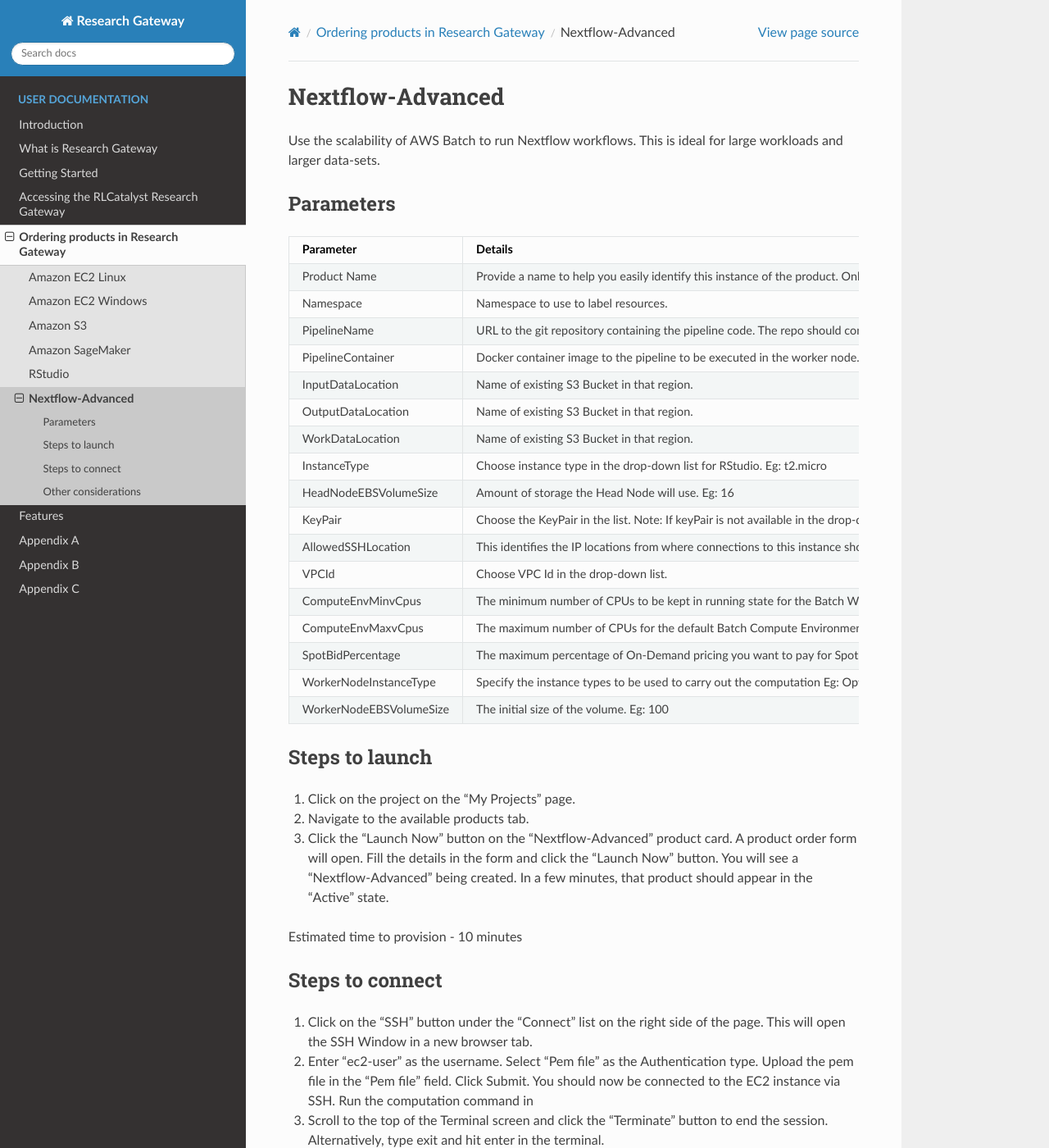
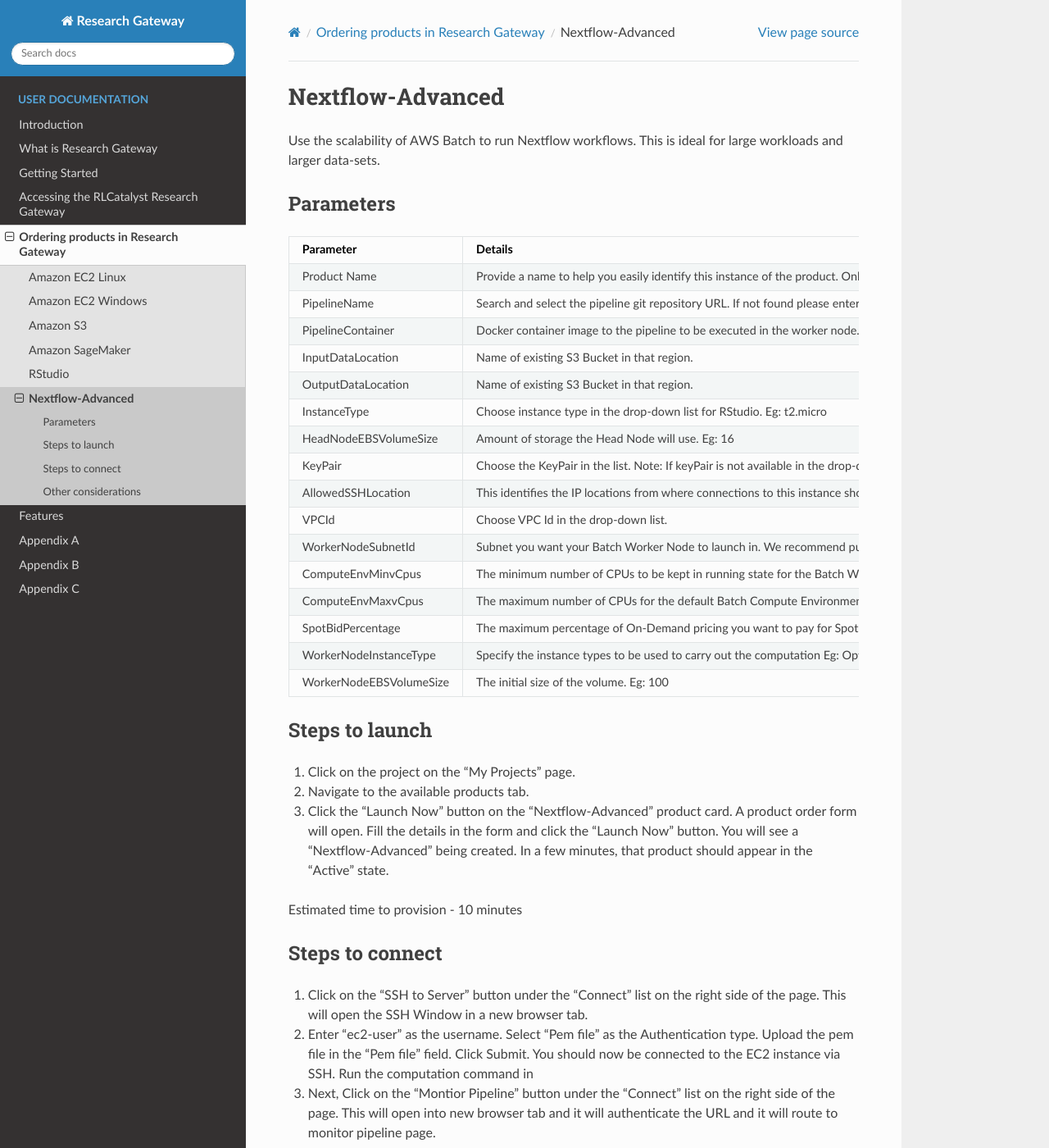
Before and after one commit to RLOpenCatalyst/rg-doc, a Sphinx documentation site: the page built from source/nextflow.rst, in a window 1280 px wide and 1400 px high. Shown: the whole window at 82% size. Built offline with Sphinx 7.4.7 and the Read the Docs theme 2.0.0, drawn with Linux system fonts in a browser that asks for light colours; some of the changed text lies outside the part shown.

Commit message:
Update the nextflow advanced doc

```diff
--- a/source/nextflow.rst
+++ b/source/nextflow.rst
@@ -14,17 +14,13 @@
      - Details
    * - Product Name
      - Provide a name to help you easily identify this instance of the product. Only alphanumeric characters, dots, hyphens and underscores are allowed. Spaces and special characters are not allowed. Eg: MedicalResearch
-   * - Namespace
-     - Namespace to use to label resources.
    * - PipelineName
-     - URL to the git repository containing the pipeline code. The repo should contain nextflow.config file which specifies the name of the docker container image. Eg: https://github.com/seqeralabs/nextflow-tutorial.git
+     - Search and select the pipeline git repository URL. If not found please enter the custom pipeline URL. The repo should contain the nextflow.config file which specifies the name of the docker container image. Eg: https://github.com/seqeralabs/nextflow-tutorial.git
    * - PipelineContainer
      - Docker container image to the pipeline to be executed in the worker node. Eg: nextflow/rnaseq-nf:latest
    * - InputDataLocation
      - Name of existing S3 Bucket in that region.
    * - OutputDataLocation
-     - Name of existing S3 Bucket in that region.
-   * - WorkDataLocation
      - Name of existing S3 Bucket in that region.
    * - InstanceType
      - Choose instance type in the drop-down list for RStudio. Eg: t2.micro
@@ -36,6 +32,8 @@
      - This identifies the IP locations from where connections to this instance should be allowed. For the security of your instance, we recommend you allow connections only from your own location. You can find your IP using https://whatismyipaddress.com/ Eg: 0.0.0.0/0
    * - VPCId
      - Choose VPC Id in the drop-down list.
+   * - WorkerNodeSubnetId
+     - Subnet you want your Batch Worker Node to launch in. We recommend public subnets.
    * - ComputeEnvMinvCpus
      - The minimum number of CPUs to be kept in running state for the Batch Worker Nodes. Eg: 0
    * - ComputeEnvMaxvCpus
@@ -60,9 +58,11 @@
 Steps to connect
 ----------------
 
-1. Click on the “SSH” button under the “Connect” list on the right side of the page. This will open the SSH Window in a new browser tab.
+1. Click on the “SSH to Server” button under the “Connect” list on the right side of the page. This will open the SSH Window in a new browser tab.
 2. Enter “ec2-user” as the username. Select “Pem file” as the Authentication type. Upload the pem file in the “Pem file” field. Click Submit. You should now be connected to the EC2 instance via SSH. Run the computation command in
-3. Scroll to the top of the Terminal screen and click the “Terminate” button to end the session. Alternatively, type exit and hit enter in the terminal.
+3. Next, Click on the "Montior Pipeline" button under the “Connect” list on the right side of the page. This will open into new browser tab and it will authenticate the URL and it will route to monitor pipeline page.
+4. Click on the "View Outputs" button under the “Connect” list on the right side of the page. It will render the pipeline results.
+Scroll to the top of the Terminal screen and click the “Terminate” button to end the session. Alternatively, type exit and hit enter in the terminal.
 4. You can de-provision the product through the “Terminate” option.
 
 
```
